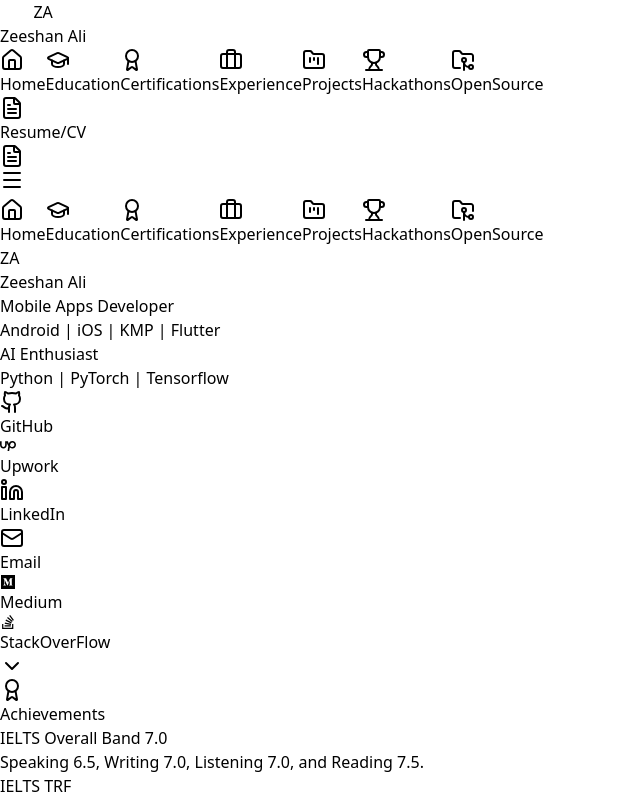
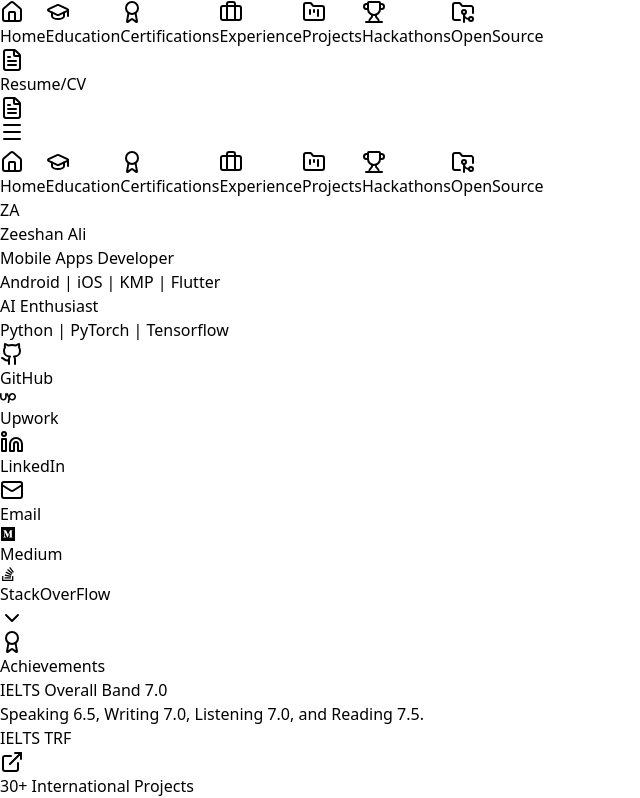
Before and after one commit to zeeshanali-k/devscion-academic, a React (Vite) app: page / in a window 1280 px wide. Shown: the top 798 px of the page, without its empty margins (0-640 px from the left). Built offline with nearby package versions, Linux system fonts and the light colour scheme.

Commit message:
Remove logo/brand button from NavigationMenu component

```diff
--- a/src/components/NavigationMenu.jsx
+++ b/src/components/NavigationMenu.jsx
@@ -75,16 +75,6 @@
         >
             <div className="container mx-auto px-4 max-w-6xl">
                 <div className="flex items-center justify-between py-4">
-                    {/* Logo/Brand */}
-                    <button
-                        onClick={() => scrollToSection('header')}
-                        className="flex items-center gap-2 group"
-                    >
-                        <div className="w-10 h-10 rounded-full bg-gradient-to-br from-purple-500/80 to-blue-600/80 backdrop-blur-xl flex items-center justify-center text-white text-sm font-bold shadow-lg border border-white/20 group-hover:scale-110 transition-transform duration-300">
-                            ZA
-                        </div>
-                        <span className="text-white font-bold text-lg hidden sm:block">Zeeshan Ali</span>
-                    </button>
 
                     {/* Desktop Navigation Links */}
                     <div className="hidden xl:flex items-center gap-2">
```
